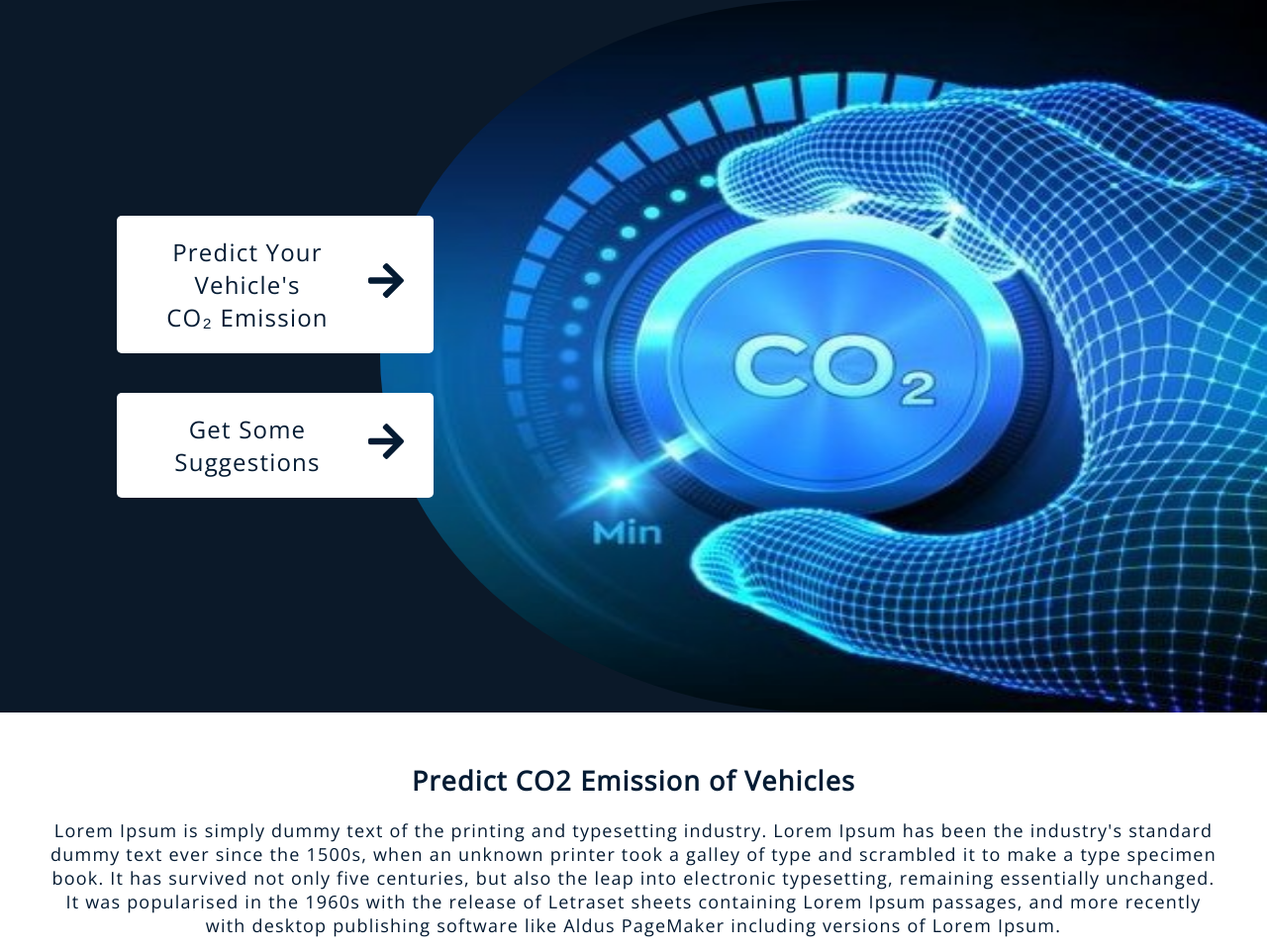
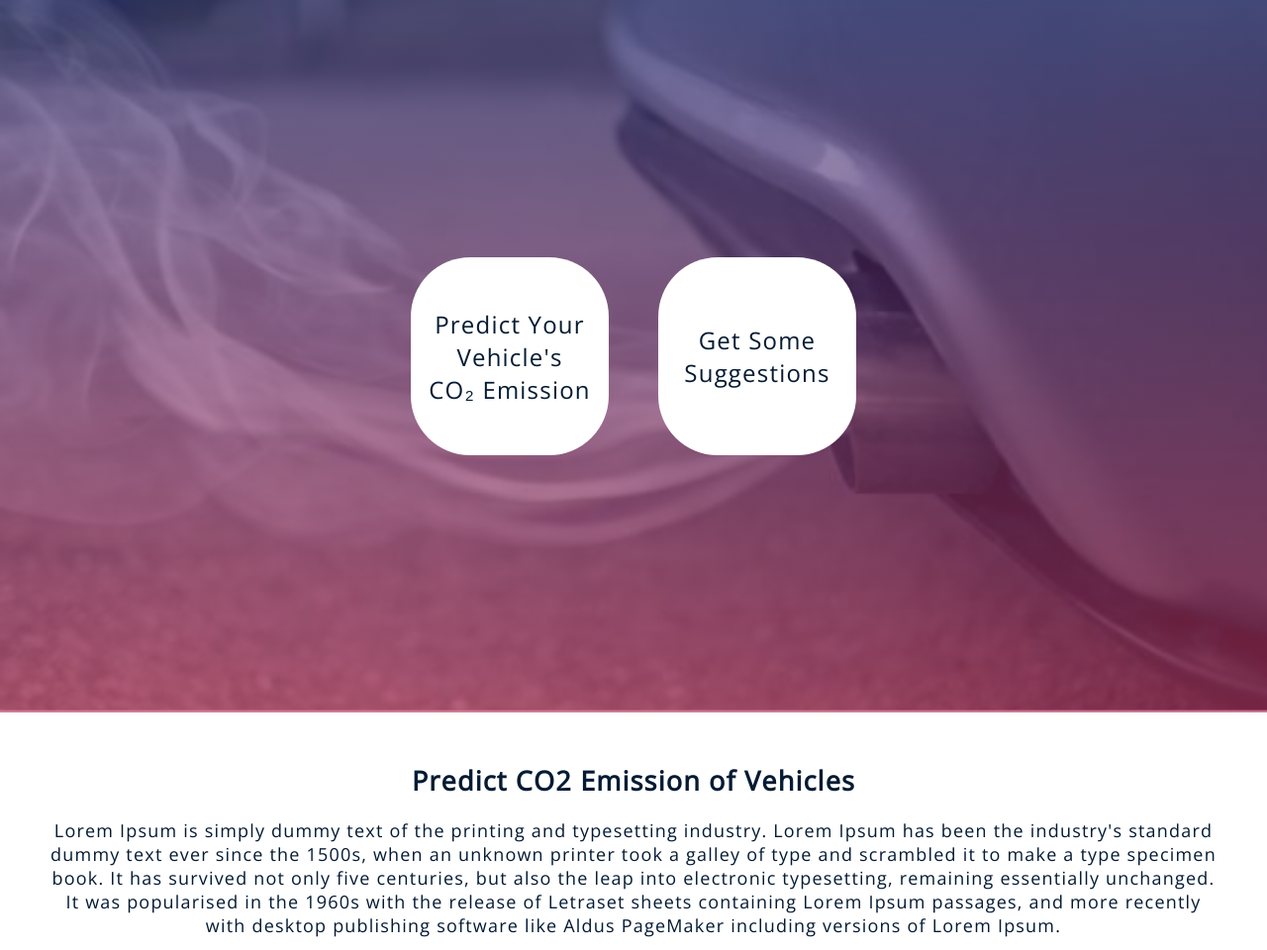
Before and after one commit to Sonali0501/CO2-Emission-Predictor, a Flask app: page / in a window 1280 px wide. Shown: the top 960 px of the page at 99% size. Run offline with Flask 2, Linux system fonts and the light colour scheme; parts of the project's set-up code (start-up, migrations or seed data) failed here and were passed over.

Commit message:
some frontend changes

```diff
--- a/static/css/style.css
+++ b/static/css/style.css
@@ -17,35 +17,40 @@ body {
 .head{
 	position: relative;
 	height: 720px;
-	background-color: #0b1929;
-	z-index: 0;
+	background: #b6a7b2;
+    background: -webkit-linear-gradient(rgba(55, 58, 92, 0.6), rgba(195, 55, 100, 0.6));
+    background: linear-gradient(rgba(29, 38, 113, 0.6), rgba(195, 55, 100, 0.6));
 }
 
 .head .background{
 	position: absolute;
 	top: 0;
 	right: 0;
-	width: 70%;
+	width: 100%;
 	height: 100%;
 	z-index: -1;
-	border-radius: 50% 0% 0% 50%;
 }
 
 .head .buttons{
 	display: flex;
-	flex-direction: column;
-	align-items: flex-end;
-	justify-content: center;
-	height: 100%;
-	width: 35%;
+    flex-direction: row;
+    align-items: center;
+    justify-content: center;
+    margin-left: auto;
+    height: 100%;
+    width: 100%;
+    z-index: 1;
+	gap: 50px;
+    position: relative;
+    margin-right: auto;
 }
 
 .head .buttons .button{
 	background-color: #fff;
-	width: 300px;
-	border-radius: 5px;
-	margin: 20px 10px;
-	padding: 20px 10px;
+	width: 200px;
+	height: 200px;
+	border-radius: 30%;
+	/* padding: 20px 10px; */
 	display: flex;
 	flex-direction: row;
 }
@@ -55,7 +60,7 @@ body {
 }
 
 .head .buttons .button:hover{
-	transform: translateX(15px);
+	transform: translateY(10px);
 	background-color: #e7f1fc;
 }
 
--- a/templates/index.html
+++ b/templates/index.html
@@ -14,15 +14,13 @@
 
 <body>
   <section class="head">
-    <img src="{{ url_for('static', filename='images/img1.jpg') }}" class="background" alt="img" />
+    <img src="{{ url_for('static', filename='images/carCO2.png') }}" class="background" alt="img" />
     <div class="buttons">
       <div class="button">
         <a href="#prediction">Predict Your Vehicle's <br/> CO₂ Emission</a>
-        <a href="#prediction"><img width="36px" src="{{ url_for('static', filename='images/arrow-right-solid.svg') }}" class="arrow" alt="arrow-icon" /></a>
       </div>
       <div class="button">
         <a href="#">Get Some Suggestions</a>
-        <a href="#prediction"><img width="36px" src="{{ url_for('static', filename='images/arrow-right-solid.svg') }}" class="arrow" alt="arrow-icon" /></a>
       </div>
     </div>
   </section>
```
Also changed, not shown: static/images/carCO2.png (added), static/images/cargreen.png (added), static/images/greencar.png (added).
